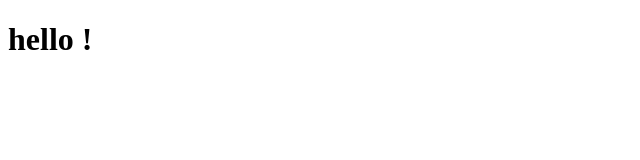
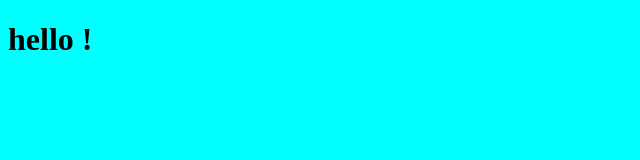
Before and after one commit to Flow-Fly/my-awesome-game, a plain HTML site: page index.html in a window 1280 px wide. Shown: the whole page, without its empty margins (0-640 px from the left). Drawn offline with Linux system fonts and the light colour scheme.

Commit message:
New colors

```diff
--- a/index.html
+++ b/index.html
@@ -3,7 +3,12 @@
 	<head>
 		<meta charset="UTF-8" />
 		<meta name="viewport" content="width=device-width, initial-scale=1.0" />
-		<title>Document</title>
+		<title>My awesome game</title>
+		<style>
+			body {
+				background-color: aqua;
+			}
+		</style>
 	</head>
 	<body>
 		<h1>hello !</h1>
```
